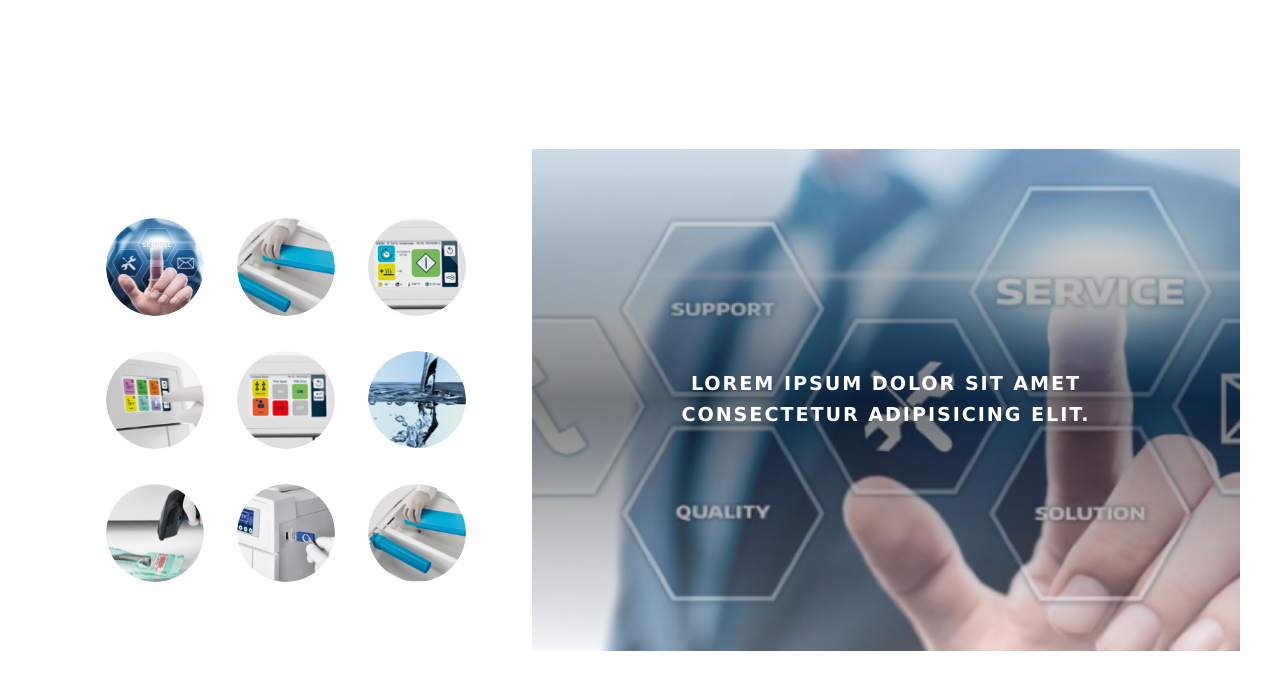
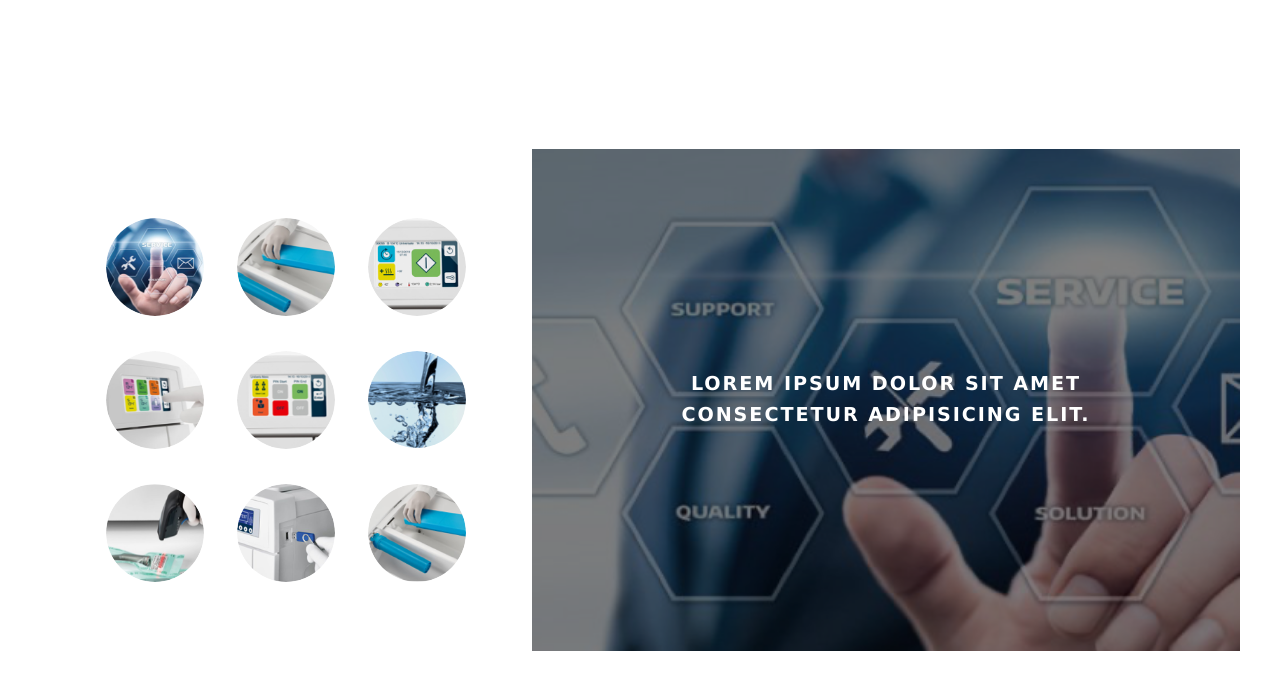
Before and after one commit to Shayol/ifr-example, a plain HTML site: page slider.html in a window 1280 px wide. Drawn offline with Linux system fonts and the light colour scheme.

Commit message:
remove highlight

```diff
--- a/style.css
+++ b/style.css
@@ -2,6 +2,7 @@
   width: 100%;
   display: grid;
   grid-template-columns: 41% 59%;
+  -webkit-tap-highlight-color: transparent;
 }
 
 .slider-widget__left {
@@ -123,12 +124,7 @@
   justify-content: center;
   align-items: center;
   height: 100%;
-  background: linear-gradient(
-    to bottom,
-    rgba(255, 255, 255, 0.3),
-    rgba(0, 0, 0, 0.5),
-    rgba(255, 255, 255, 0.3)
-  );
+  background: rgba(0, 0, 0, 0.5);
 }
 
 .slider-widget__overlay-text {
```
